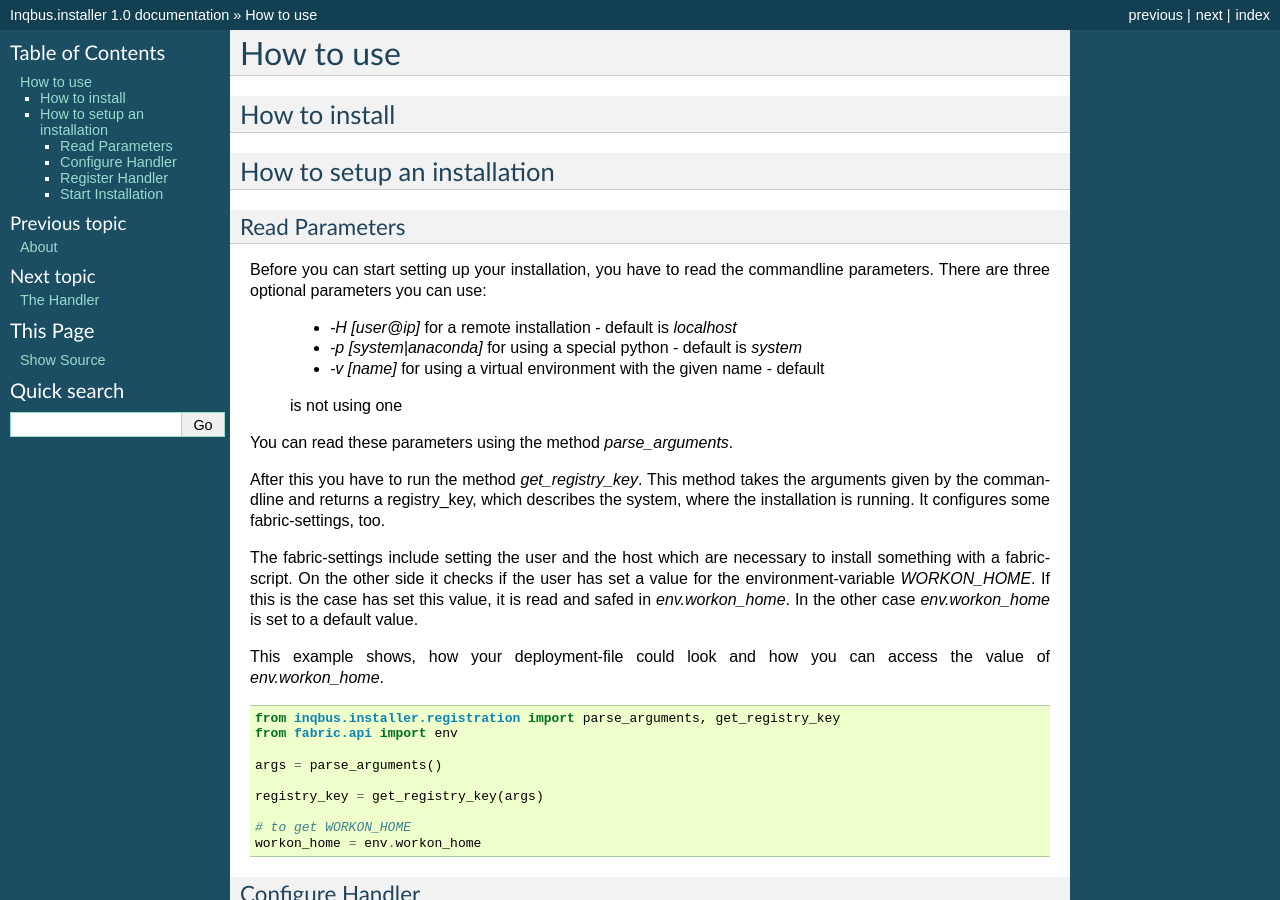
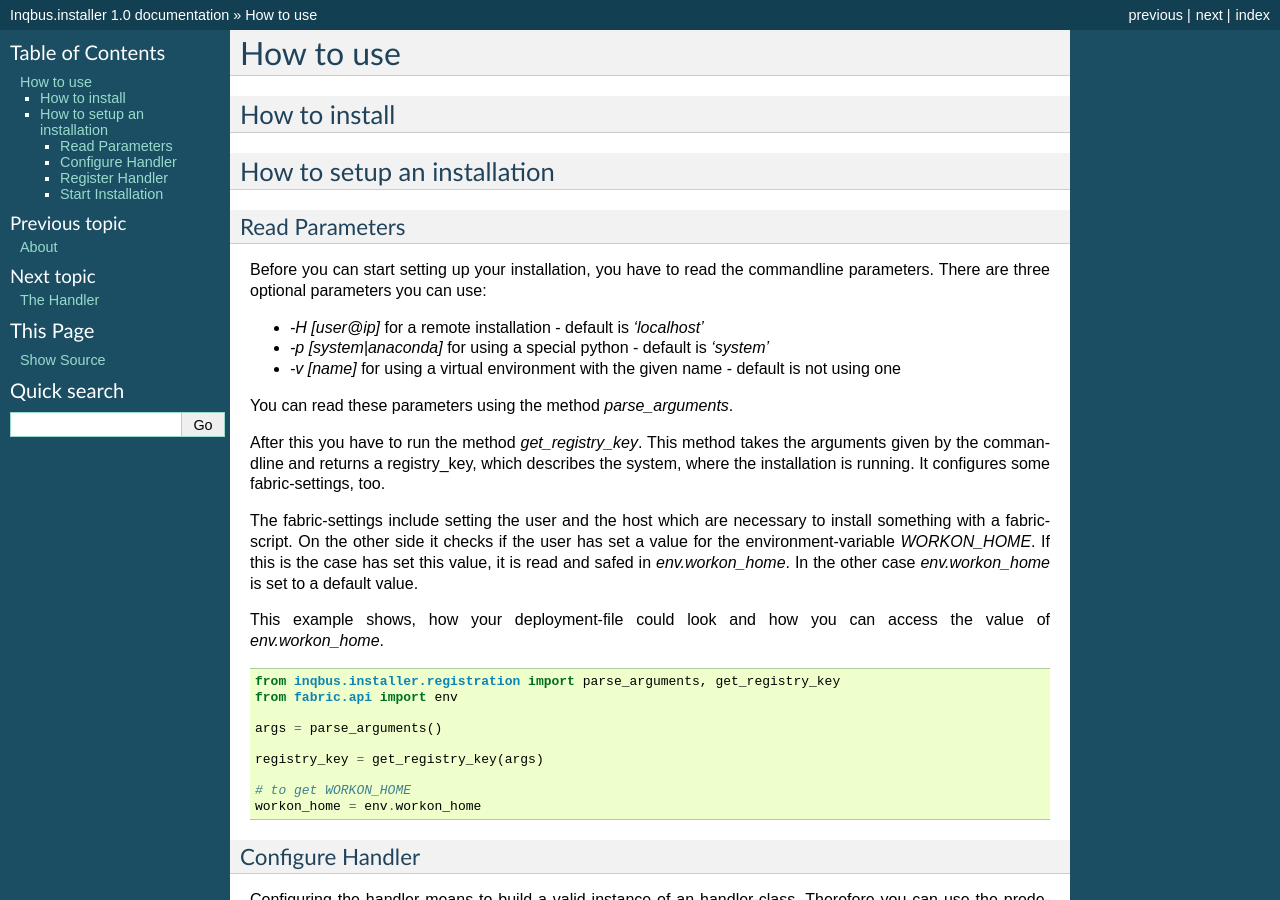
Before and after one commit to volkerjaenisch/inqbus.installer, a Sphinx documentation site: the page built from doc/source/howtouse.rst, in a window 1280 px wide and 900 px high. Built offline with Sphinx 7.4.7, drawn with Linux system fonts in a browser that asks for light colours.

Commit message:
Corrected Bulletlist.

```diff
--- a/doc/source/howtouse.rst
+++ b/doc/source/howtouse.rst
@@ -13,9 +13,9 @@
 Before you can start setting up your installation, you have to read the
 commandline parameters. There are three optional parameters you can use:
 
-  * *-H [user@ip]* for a remote installation - default is *localhost*
-  * *-p [system|anaconda]* for using a special python - default is *system*
-  * *-v [name]* for using a virtual environment  with the given name - default
+* *-H [user@ip]* for a remote installation - default is *'localhost'*
+* *-p [system|anaconda]* for using a special python - default is *'system'*
+* *-v [name]* for using a virtual environment  with the given name - default
   is not using one
 
 You can read these parameters using the method *parse_arguments*.
```
